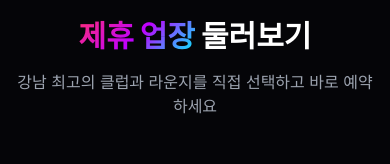
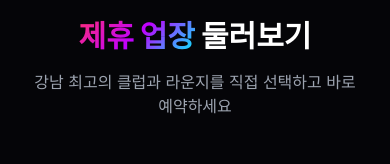
Before and after one commit to boxman159-cloud/gangnam-nightlife, a Next.js app: page / in a window 390 px wide. Shown: the part 922-1086 px from the top of the page. Built offline with nearby package versions, Linux system fonts and the light colour scheme.

Commit message:
fix: 모바일 전체 한국어 줄바꿈 개선 (word-break: keep-all)

```diff
--- a/src/app/globals.css
+++ b/src/app/globals.css
@@ -18,6 +18,14 @@
   body {
     @apply bg-dark-900 text-white antialiased;
     font-family: 'Pretendard', 'Inter', -apple-system, sans-serif;
+  }
+
+  /* 모바일 한국어 자연스러운 줄바꿈 */
+  @media (max-width: 768px) {
+    h1, h2, h3, h4, p, span, li, blockquote {
+      word-break: keep-all;
+      overflow-wrap: break-word;
+    }
   }
 
   ::-webkit-scrollbar {
```
